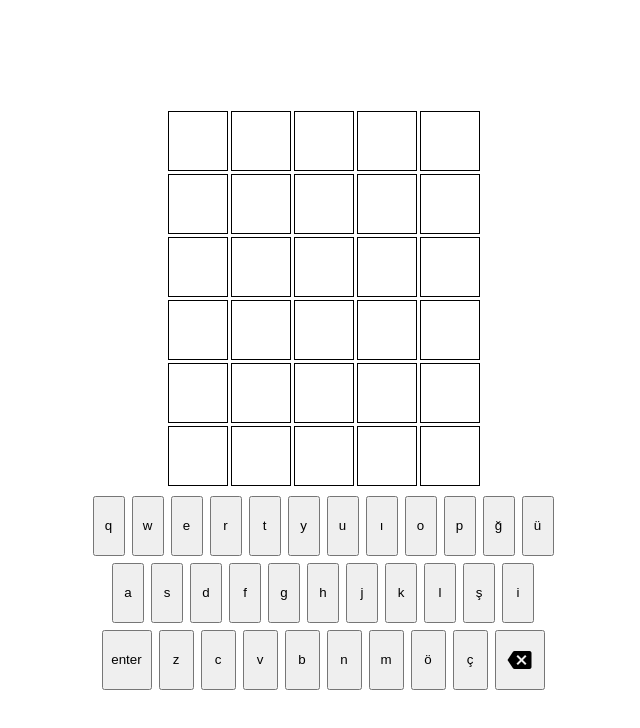
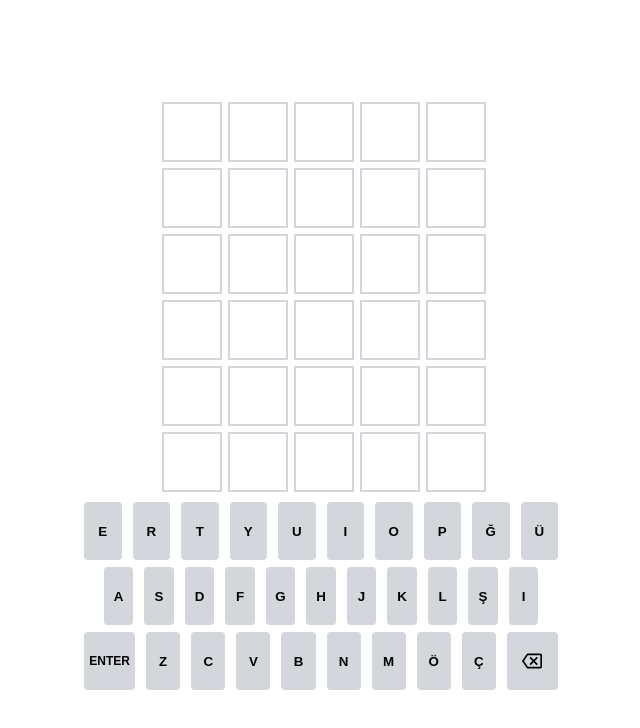
Before and after one commit to mnurullaher/wordle-clone-app, a plain HTML site: page index.html in a window 1280 px wide. Shown: the whole page, without its empty margins (316-956 px from the left). Drawn offline with Linux system fonts and the light colour scheme.

Commit message:
style improvements

```diff
--- a/index.html
+++ b/index.html
@@ -56,46 +56,50 @@
             </div>
         </div>
         <div class="keyboard-container">
-            <div class="keyboard-first-line">
-                <button class="keyboard-button" id="q">q</button>
-                <button class="keyboard-button" id="w">w</button>
-                <button class="keyboard-button" id="e">e</button>
-                <button class="keyboard-button" id="r">r</button>
-                <button class="keyboard-button" id="t">t</button>
-                <button class="keyboard-button" id="y">y</button>
-                <button class="keyboard-button" id="u">u</button>
-                <button class="keyboard-button" id="ı">ı</button>
-                <button class="keyboard-button" id="o">o</button>
-                <button class="keyboard-button" id="p">p</button>
-                <button class="keyboard-button" id="ğ">ğ</button>
-                <button class="keyboard-button" id="ü">ü</button>
+            <div class="keyboard-row">
+                <button class="keyboard-button" data-key="e">e</button>
+                <button class="keyboard-button" data-key="r">r</button>
+                <button class="keyboard-button" data-key="t">t</button>
+                <button class="keyboard-button" data-key="y">y</button>
+                <button class="keyboard-button" data-key="u">u</button>
+                <button class="keyboard-button" data-key="ı">ı</button>
+                <button class="keyboard-button" data-key="o">o</button>
+                <button class="keyboard-button" data-key="p">p</button>
+                <button class="keyboard-button" data-key="ğ">ğ</button>
+                <button class="keyboard-button" data-key="ü">ü</button>
             </div>
 
-            <div class="keyboard-second-line">
-                <button class="keyboard-button" id="a">a</button>
-                <button class="keyboard-button" id="s">s</button>
-                <button class="keyboard-button" id="d">d</button>
-                <button class="keyboard-button" id="f">f</button>
-                <button class="keyboard-button" id="g">g</button>
-                <button class="keyboard-button" id="h">h</button>
-                <button class="keyboard-button" id="j">j</button>
-                <button class="keyboard-button" id="k">k</button>
-                <button class="keyboard-button" id="l">l</button>
-                <button class="keyboard-button" id="ş">ş</button>
-                <button class="keyboard-button" id="i">i</button>
+            <div class="keyboard-row">
+                <div class="spacer-half"></div>
+                <button class="keyboard-button" data-key="a">a</button>
+                <button class="keyboard-button" data-key="s">s</button>
+                <button class="keyboard-button" data-key="d">d</button>
+                <button class="keyboard-button" data-key="f">f</button>
+                <button class="keyboard-button" data-key="g">g</button>
+                <button class="keyboard-button" data-key="h">h</button>
+                <button class="keyboard-button" data-key="j">j</button>
+                <button class="keyboard-button" data-key="k">k</button>
+                <button class="keyboard-button" data-key="l">l</button>
+                <button class="keyboard-button" data-key="ş">ş</button>
+                <button class="keyboard-button" data-key="i">i</button>
+                <div class="spacer-half"></div>
             </div>
 
-            <div class="keyboard-third-line">
-                <button class="keyboard-button" id="enter">enter</button>
-                <button class="keyboard-button" id="z">z</button>
-                <button class="keyboard-button" id="c">c</button>
-                <button class="keyboard-button" id="v">v</button>
-                <button class="keyboard-button" id="b">b</button>
-                <button class="keyboard-button" id="n">n</button>
-                <button class="keyboard-button" id="m">m</button>
-                <button class="keyboard-button" id="ö">ö</button>
-                <button class="keyboard-button" id="ç">ç</button>
-                <button class="keyboard-button material-icons" id="backSpace">backspace</button>
+            <div class="keyboard-row">
+                <button class="keyboard-button one-and-a-half" data-key="enter">enter</button>
+                <button class="keyboard-button" data-key="z">z</button>
+                <button class="keyboard-button" data-key="c">c</button>
+                <button class="keyboard-button" data-key="v">v</button>
+                <button class="keyboard-button" data-key="b">b</button>
+                <button class="keyboard-button" data-key="n">n</button>
+                <button class="keyboard-button" data-key="m">m</button>
+                <button class="keyboard-button" data-key="ö">ö</button>
+                <button class="keyboard-button" data-key="ç">ç</button>
+                <button class="keyboard-button one-and-a-half" data-key="backSpace">
+                    <svg xmlns="http://www.w3.org/2000/svg" height="20" viewBox="0 0 24 24" width="20">
+                        <path fill="var(--color-tone-1)" d="M22 3H7c-.69 0-1.23.35-1.59.88L0 12l5.41 8.11c.36.53.9.89 1.59.89h15c1.1 0 2-.9 2-2V5c0-1.1-.9-2-2-2zm0 16H7.07L2.4 12l4.66-7H22v14zm-11.59-2L14 13.41 17.59 17 19 15.59 15.41 12 19 8.41 17.59 7 14 10.59 10.41 7 9 8.41 12.59 12 9 15.59z"></path>
+                      </svg>
+                </button>
             </div>
         </div>
     </div>
--- a/styles.css
+++ b/styles.css
@@ -13,45 +13,33 @@ body {
 
 .word-container {
     display: grid;
-    gap: 3px;
+    gap: 6px;
     align-items: center;
     justify-content: center;
 }
 
 .word-line {
     display: flex;
-    gap: 3px;
+    gap: 6px;
     justify-content: center;
 }
 
 .letter {
     width: 60px;
     height: 60px;
-    border: 1px solid black;
+    border: 2px solid#d3d6da;
 }
 
 .keyboard-container {
     display: flex;
+    width: 480px;
+    margin: 0 auto 8px;
     gap: 7px;
     flex-direction: column;
     margin-top: 10px;
 }
 
-.keyboard-first-line {
-    display: flex;
-    gap: 5px;
-    justify-content: center;
-    align-items: center;
-}
-
-.keyboard-second-line {
-    display: flex;
-    gap: 5px;
-    justify-content: center;
-    align-items: center;
-}
-
-.keyboard-third-line {
+.keyboard-row {
     display: flex;
     gap: 5px;
     justify-content: center;
@@ -59,9 +47,29 @@ body {
 }
 
 .keyboard-button {
-    width: 32px;
-    height: 60px;
+    flex: 1;
+    height: 58px;
     margin-right: 2px;
+    background-color: #d3d6da;
+    text-transform: uppercase;
+    border: none;
+    border-radius: 4px;
+    font-weight: bold;
+    padding: 0;
+    margin: 0 6px 0 0;
+    cursor: pointer;
+    display: flex;
+    justify-content: center;
+    align-items: center;
+}
+
+.one-and-a-half {
+    flex: 1.5;
+    font-size: 12px;
+}
+
+.spacer-half {
+    flex: 0.5;
 }
 
 .keyboard-third-line .keyboard-button {
```
